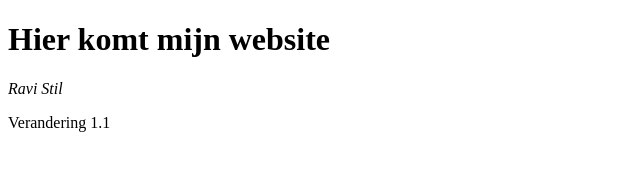
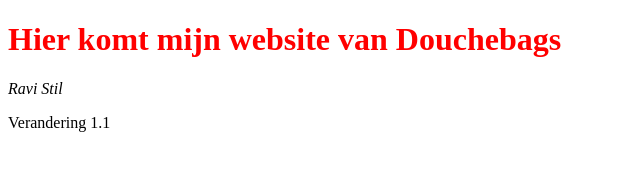
Before and after one commit to stilravi/Blokweb_Front-end, a plain HTML site: page index.html in a window 1280 px wide. Shown: the whole page, without its empty margins (0-640 px from the left). Drawn offline with Linux system fonts and the light colour scheme.

Commit message:
Update HTMl and CSS

```diff
--- a/index.html
+++ b/index.html
@@ -13,7 +13,7 @@
 
 <body>
 
-	<h1>Hier komt mijn website</h1>
+	<h1>Hier komt mijn website van Douchebags</h1>
 	<i>Ravi Stil</i>
 	<p>Verandering 1.1</p>
 
--- a/styles/style.css
+++ b/styles/style.css
@@ -2,3 +2,7 @@
 *, *::after, *::before {
   box-sizing:border-box;
 }
+
+h1 {
+  color: red;
+}
```
